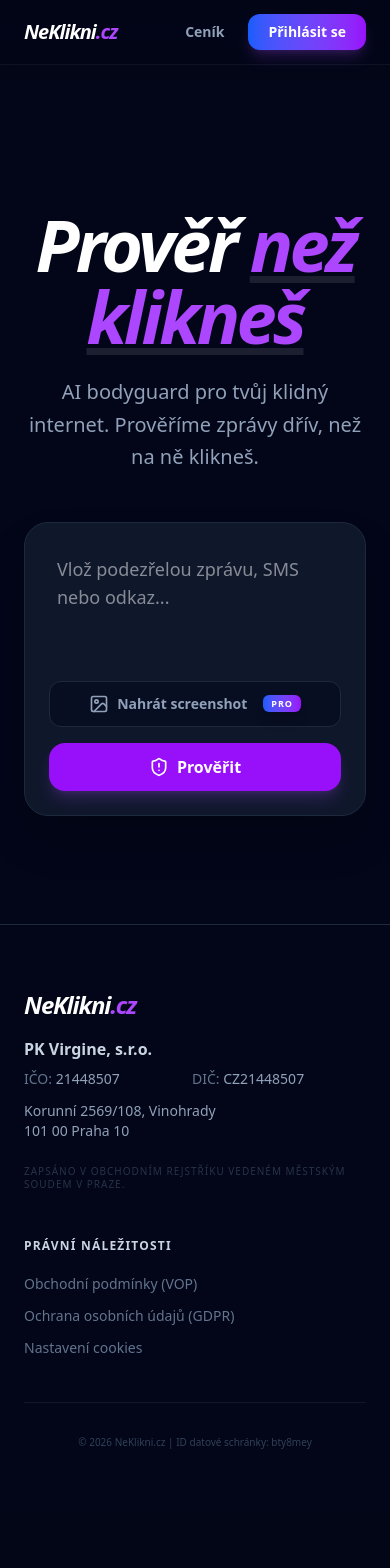
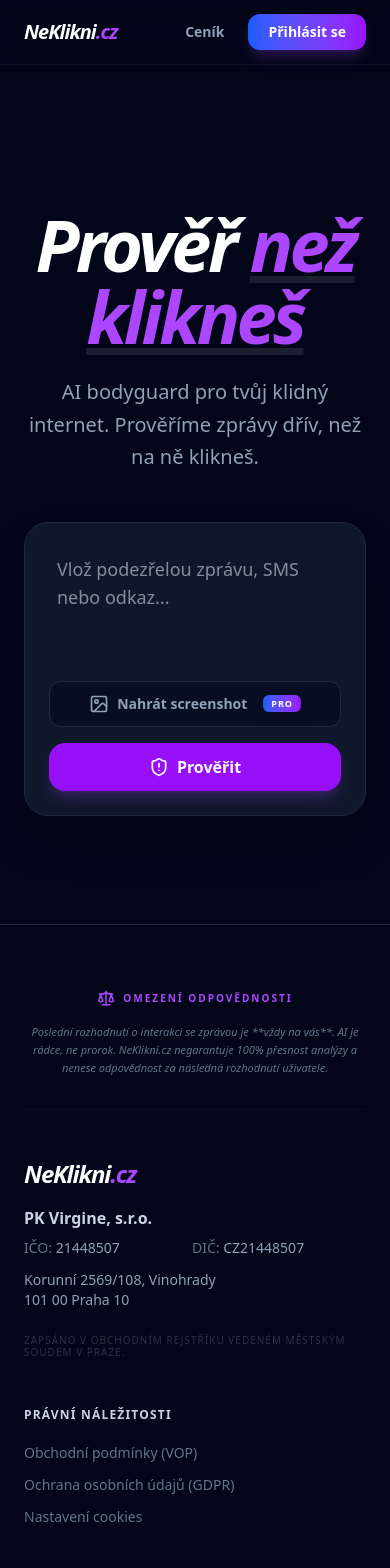
Before and after one commit to Rega85/neklikni.cz, a Next.js app: page / in a window 390 px wide. Shown: the top 1568 px of the page. Before the commit the page ends 1513 px from the top, so only its background shows below. Built offline with nearby package versions, Linux system fonts and the light colour scheme; no server answers.

Commit message:
fix: cleanup UI, move legal disclaimer to footer, final PK Virgine s.r.o. branding

```diff
--- a/app/components/Footer.tsx
+++ b/app/components/Footer.tsx
@@ -1,11 +1,26 @@
 import Link from 'next/link';
+import { Scale } from 'lucide-react';
 
 export default function Footer() {
   return (
     <footer className="w-full border-t border-slate-800 bg-slate-950 py-16 px-6">
-      <div className="max-w-7xl mx-auto grid grid-cols-1 md:grid-cols-2 gap-12 items-start">
+      <div className="max-w-7xl mx-auto">
 
-        {/* Identita a Firma */}
+        {/* ✅ Disclaimer jako horizontální řádek nad firemními údaji */}
+        <div className="mb-12 pb-8 border-b border-slate-900/50 flex flex-col md:flex-row items-center gap-4 text-center md:text-left">
+          <div className="flex items-center gap-2 text-purple-500 shrink-0">
+            <Scale size={18} />
+            <span className="text-[10px] font-black uppercase tracking-[0.2em]">Omezení odpovědnosti</span>
+          </div>
+          <p className="text-[11px] text-slate-500 leading-relaxed italic max-w-4xl">
+            Poslední rozhodnutí o interakci se zprávou je **vždy na vás**. AI je rádce, ne prorok.
+            NeKlikni.cz negarantuje 100% přesnost analýzy a nenese odpovědnost za následná rozhodnutí uživatele.
+          </p>
+        </div>
+
+        <div className="grid grid-cols-1 md:grid-cols-2 gap-12 items-start">
+
+          {/* Identita a Firma PK Virgine, s.r.o. */}
           <div className="space-y-4">
             <div className="font-black text-2xl italic text-white tracking-tighter">
               NeKlikni<span className="text-purple-500">.cz</span>
@@ -47,6 +62,7 @@
           </div>
 
         </div>
+      </div>
     </footer>
   );
 }
--- a/app/page.tsx
+++ b/app/page.tsx
@@ -2,7 +2,7 @@
 
 import { useState } from "react";
 import { useRouter } from "next/navigation";
-import { ShieldAlert, Image as ImageIcon, Sparkles, Scale } from "lucide-react"; // Přidána ikona váhy
+import { ShieldAlert, Image as ImageIcon, Sparkles } from "lucide-react";
 import { z } from "zod";
 
 const AnalyzeResponseSchema = z.object({
@@ -76,28 +76,7 @@
         </div>
       )}
 
-      {/* HLAVNÍ KONTEJNER S SIDEBAREM */}
-      <div className="max-w-7xl w-full flex flex-col lg:flex-row items-start justify-center gap-12">
-
-        {/* 🛡️ LEVÝ SIDEBAR (Disclaimer) */}
-        <aside className="hidden lg:flex flex-col gap-4 w-[240px] sticky top-32 opacity-60 hover:opacity-100 transition-opacity">
-          <div className="p-5 bg-slate-900/40 border-l-2 border-purple-600 rounded-r-2xl backdrop-blur-sm space-y-4">
-            <div className="flex items-center gap-2 text-purple-400">
-              <Scale size={16} />
-              <h4 className="text-[10px] font-black uppercase tracking-[0.2em]">Omezení odpovědnosti</h4>
-            </div>
-            <p className="text-[11px] leading-relaxed text-slate-400 italic">
-              Poslední rozhodnutí o interakci se zprávou je **vždy na vás**. AI je rádce, ne prorok. NeKlikni.cz negarantuje 100% přesnost analýzy.
-            </p>
-            <div className="pt-3 border-t border-slate-800">
-              <p className="text-[9px] text-slate-500 leading-tight">
-                Používáním služby souhlasíte s našimi VOP.
-              </p>
-            </div>
-          </div>
-        </aside>
-
-        {/* STŘEDNÍ ČÁST (Hlavní obsah) */}
+      {/* Hlavní vycentrovaný obsah */}
       <div className="max-w-3xl w-full space-y-12">
         <div className="text-center space-y-6">
           <h1 className="text-7xl font-black tracking-tighter italic text-white">
@@ -147,29 +126,13 @@
               {result.risk === "LIMIT" ? "🔒 LIMIT" : `${result.risk}% RIZIKO`}
             </div>
 
-              {/* ... zbytek tvé logiky výsledků (verdict, locked state) ... */}
-              {result.isLocked ? (
-                <div className="mt-6 space-y-4">
-                  {/* ... tvůj lock box ... */}
-                </div>
-              ) : (
             <div className="mt-6">
               <p className="text-xl font-medium italic text-slate-200 leading-relaxed px-4">
                 "{result.verdict}"
               </p>
-                  {/* ✅ Sekundární Legal Shield pod verdiktem */}
-                  <p className="mt-6 text-[10px] text-slate-500 italic opacity-50">
-                    Analýza je generována AI a slouží pouze jako informativní pomůcka.
-                  </p>
+            </div>
           </div>
         )}
-            </div>
-          )}
-        </div>
-
-        {/* PRAVÝ PLACEHOLDER (Pro dokonalé vycentrování středu) */}
-        <div className="hidden lg:block w-[240px]"></div>
-
       </div>
     </main>
   );
```
Lines whose indentation alone changed are shown as unchanged.
